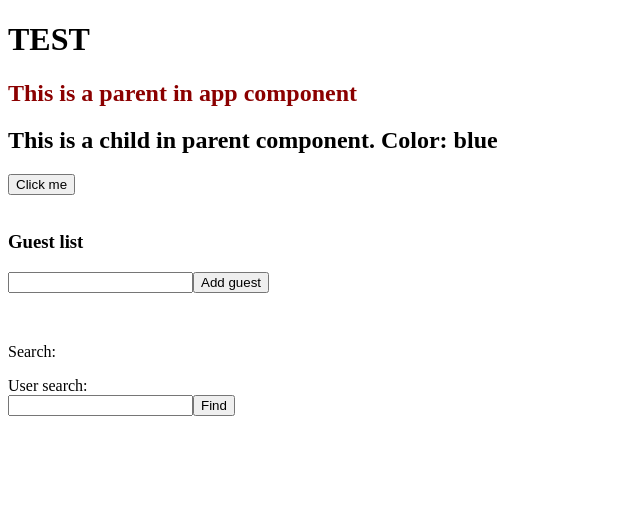
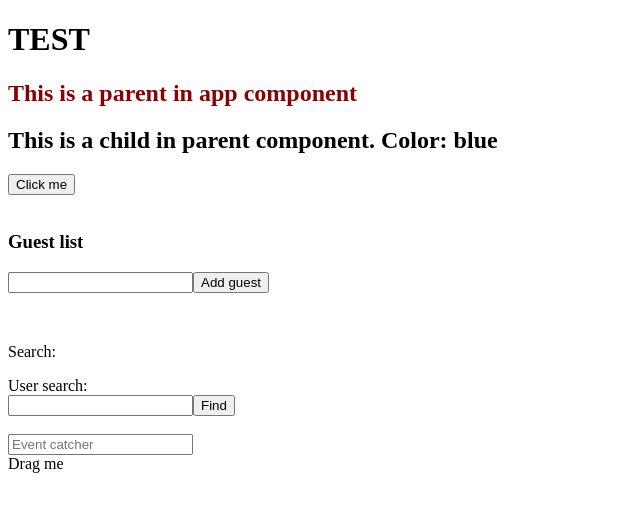
Before and after one commit to ArminasStrolys/ts-project-4, a React (Create React App) app: page / in a window 1280 px wide. Shown: the top 512 px of the page, without its empty margins (0-640 px from the left). Built offline with nearby package versions, Linux system fonts and the light colour scheme.

Commit message:
Event types

```diff
--- a/src/components/app/App.tsx
+++ b/src/components/app/App.tsx
@@ -1,6 +1,7 @@
 import { Parent } from '../props/Parent';
 import { GuestList } from '../state/GuestList';
 import UserSearch from '../state/UserSearch';
+import EventComponents from '../events/EventComponents';
 
 function App() {
   return (
@@ -12,6 +13,7 @@
       <br />
       <p>Search:</p>
       <UserSearch />
+      <EventComponents />
     </div>
   );
 }
--- /dev/null
+++ b/src/components/events/EventComponents.tsx
@@ -0,0 +1,20 @@
+import React from 'react';
+
+const EventComponents: React.FC = () => {
+  const handleChange = (event: React.ChangeEvent<HTMLInputElement>) => {
+    console.log(event);
+  };
+  const handleDrag = (event: React.DragEvent<HTMLDivElement>) => {
+    console.log(event);
+  };
+
+  return (
+    <div>
+      <input onChange={handleChange} placeholder={'Event catcher'} />
+      <div draggable onDragStart={handleDrag}>
+        Drag me
+      </div>
+    </div>
+  );
+};
+export default EventComponents;
```
